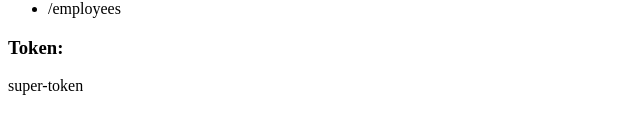
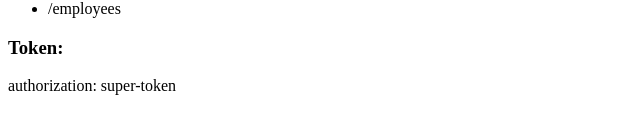
Before and after one commit to Georgi-Filipov/basic-server, a website: page public/index.html in a window 1280 px wide. Shown: the part 152-286 px from the top of the page, without its empty margins (0-640 px from the left). Drawn offline with Linux system fonts and the light colour scheme.

Commit message:
feat: authorization

```diff
--- a/public/index.html
+++ b/public/index.html
@@ -17,6 +17,6 @@
       <li>/employees</li>
     </ul>
     <h3>Token:</h3>
-    <p>super-token</p>
+    <p>authorization: super-token</p>
   </body>
 </html>
```
